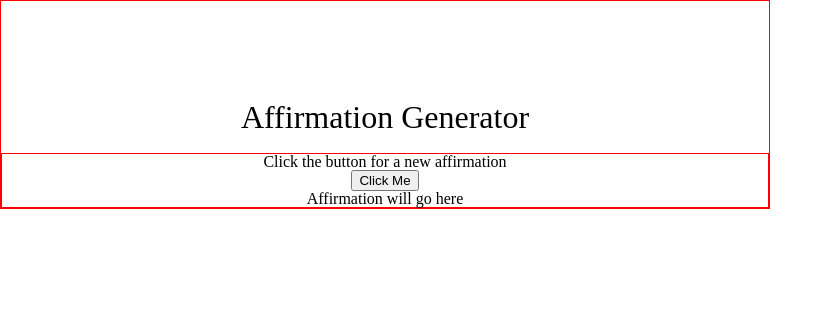
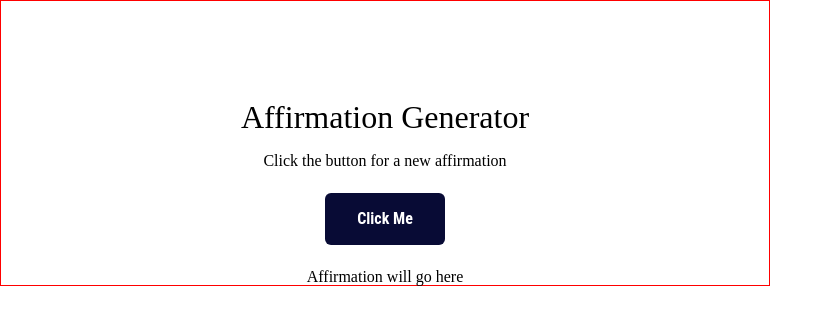
Before and after one commit to alondramora/affirmation-generator, a React (Vite) app: page / in a window 1280 px wide. Shown: the top 324 px of the page, without its empty margins (0-833 px from the left). Built offline with nearby package versions, Linux system fonts and the light colour scheme.

Commit message:
added styling to button

```diff
--- a/src/App.css
+++ b/src/App.css
@@ -134,6 +134,8 @@ main {
   border: 1px solid red;
   display: flex;
   flex-direction: column;
+  justify-content: center;
+  align-items: center;
   width: 60%;
 }
 
@@ -152,5 +154,27 @@ header h1 {
   flex-direction: column;
   justify-content: center;
   align-items: center;
-  border: 1px solid red;
 }
+
+.btn {
+  background-color: #080b35;
+  text-decoration: none;
+  color: white;
+  border: none;
+  border-radius: 6px;
+  padding: 1em 2em;
+  text-align: center;
+  display: inline-block;
+  margin: 0.25em;
+  cursor: pointer;
+  font-family: "Roboto Condensed", sans-serif;
+  font-weight: 600;
+  font-size: 1em;
+  letter-spacing: 0;
+  line-height: 1.25em;
+  margin: 1.5rem 0 1.5rem 0;
+}
+.btn:hover {
+  background-color: purple;
+  transition: 0.1s;
+}
```
